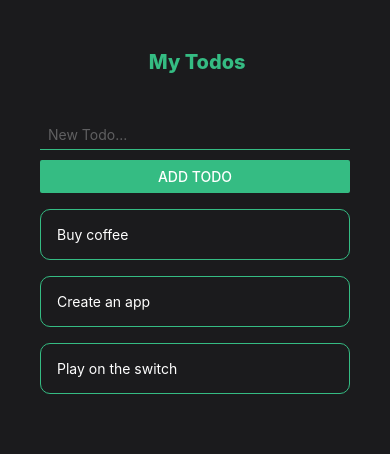
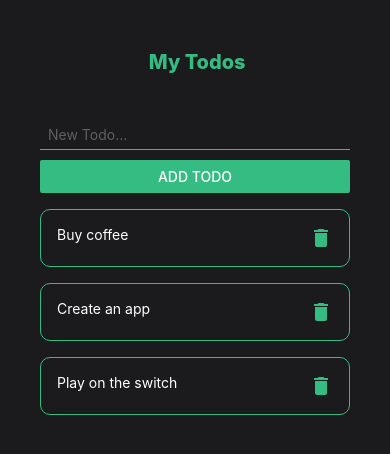
Before and after one commit to Dulmina98/learn-react-native-todo-app, a React Native app: screen / in a window 390 px wide. Shown: the top 454 px of the page. Built offline with nearby package versions, Linux system fonts and the light colour scheme.

Commit message:
Add delete button with expo icons

```diff
--- a/components/TodoItem.js
+++ b/components/TodoItem.js
@@ -1,21 +1,30 @@
-import {StyleSheet, Text, TouchableOpacity} from "react-native";
+import {StyleSheet, Text, TouchableOpacity, View} from "react-native";
+import {MaterialIcons} from '@expo/vector-icons';
 
 export default function TodoItem({item, pressListItemHandler}) {
 
     return (
-        <TouchableOpacity onPress={() => pressListItemHandler(item.key)}>
-            <Text style={styles.listText}>{item.text}</Text>
+        <TouchableOpacity>
+            <View style={styles.list}>
+                <Text style={styles.listText}>{item.text}</Text>
+                <MaterialIcons name="delete" size={24} color="#35BC83" onPress={() => pressListItemHandler(item.key)}/>
+            </View>
         </TouchableOpacity>
     )
 }
 
 const styles = StyleSheet.create({
-    listText: {
-        color: '#fff',
+    list: {
         padding: 16,
         marginTop: 16,
         borderColor: '#35BC83',
         borderWidth: 1,
-        borderRadius: 10
+        borderRadius: 10,
+        display: "flex",
+        flexDirection: "row",
+        justifyContent: "space-between"
+    },
+    listText: {
+        color: '#fff',
     }
 })
```
